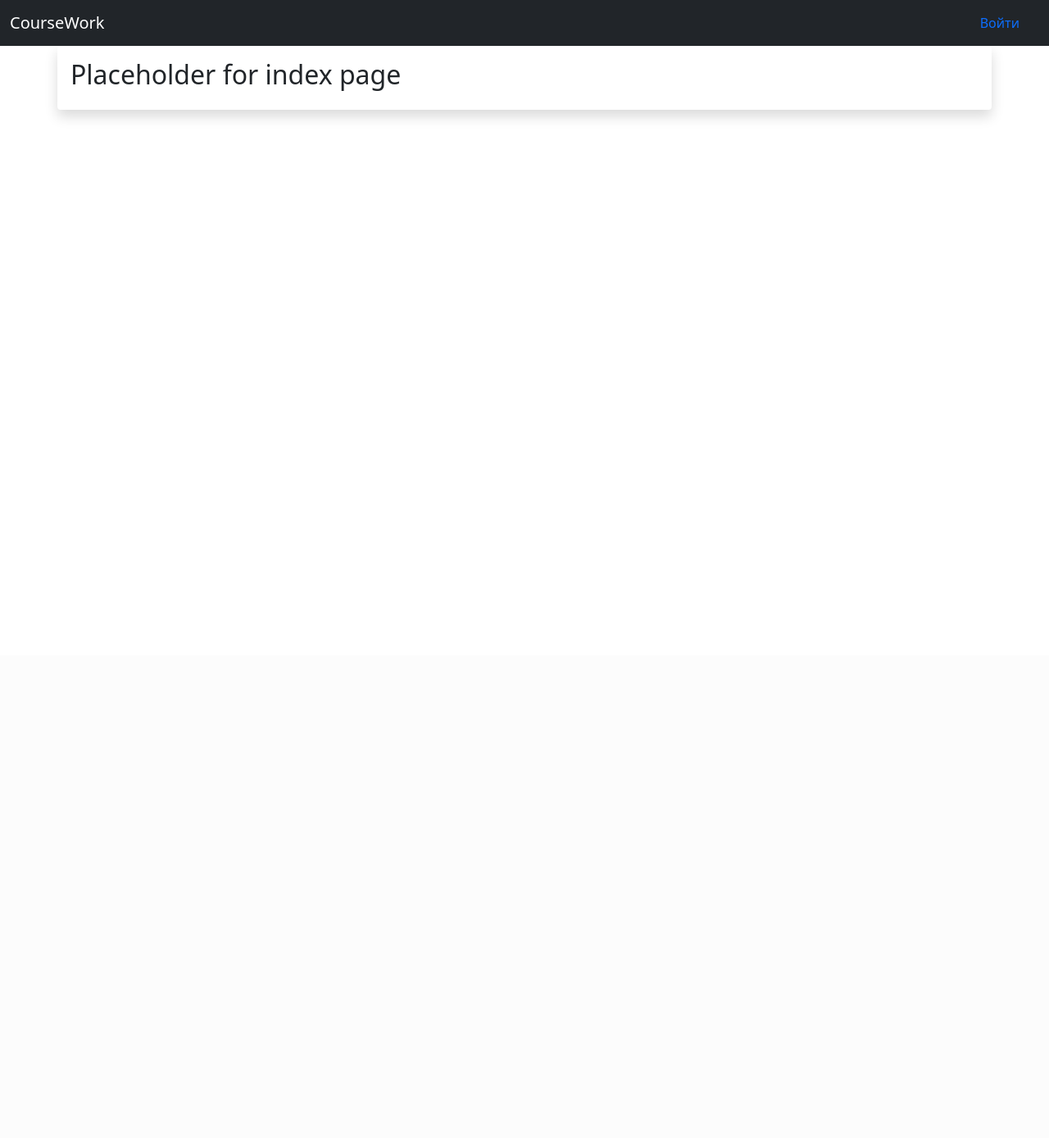
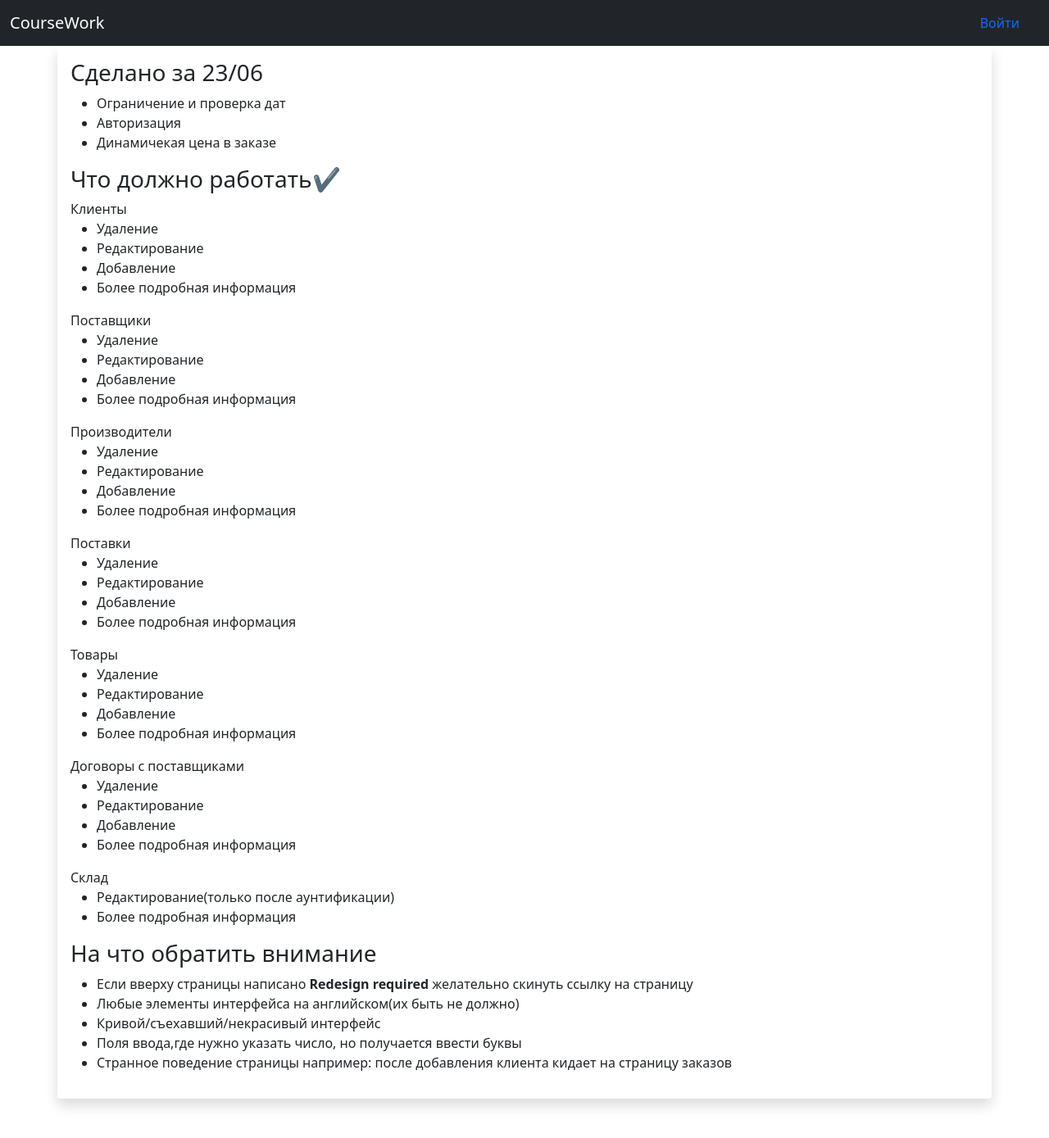
Before and after one commit to shubarinv/3Course_spring_coursework, a Django app: template vhCourseWork/templates/index.html in a window 1280 px wide. Shown: the whole page at 82% size. Before the commit the page ends 144 px from the top, so only its background shows below. Run offline with Django 3.2, Linux system fonts and the light colour scheme; the template is opened without the code that fills it, so the values that code supplies are empty.

Commit message:
updated index page

```diff
--- a/vhCourseWork/templates/index.html
+++ b/vhCourseWork/templates/index.html
@@ -1,7 +1,66 @@
 {% extends "base.html" %}
 
 {% block content %}
-
-    <h2>Placeholder for index page</h2>
-
+<h3>Сделано за 23/06</h3>
+<ul>
+    <li>Ограничение и проверка дат</li>
+    <li>Авторизация</li>
+    <li>Динамичекая цена в заказе</li>
+</ul>
+<h3>Что должно работать✔</h3>
+Клиенты
+<ul>
+    <li>Удаление</li>
+    <li>Редактирование</li>
+    <li>Добавление</li>
+    <li>Более подробная информация</li>
+</ul>
+Поставщики
+<ul>
+    <li>Удаление</li>
+    <li>Редактирование</li>
+    <li>Добавление</li>
+    <li>Более подробная информация</li>
+</ul>
+Производители
+<ul>
+    <li>Удаление</li>
+    <li>Редактирование</li>
+    <li>Добавление</li>
+    <li>Более подробная информация</li>
+</ul>
+Поставки
+<ul>
+    <li>Удаление</li>
+    <li>Редактирование</li>
+    <li>Добавление</li>
+    <li>Более подробная информация</li>
+</ul>
+Товары
+<ul>
+    <li>Удаление</li>
+    <li>Редактирование</li>
+    <li>Добавление</li>
+    <li>Более подробная информация</li>
+</ul>
+Договоры с поставщиками
+<ul>
+    <li>Удаление</li>
+    <li>Редактирование</li>
+    <li>Добавление</li>
+    <li>Более подробная информация</li>
+</ul>
+Склад
+<ul>
+    <li>Редактирование(только после аунтификации)</li>
+    <li>Более подробная информация</li>
+</ul>
+<h3>На что обратить внимание</h3>
+<ul>
+    <li>Если вверху страницы написано <b>Redesign required</b> желательно скинуть ссылку на страницу</li>
+    <li>Любые элементы интерфейса на английском(их быть не должно)</li>
+    <li>Кривой/съехавший/некрасивый интерфейс</li>
+    <li>Поля ввода,где нужно указать число, но получается ввести буквы</li>
+    <li>Странное поведение страницы например: после добавления клиента кидает на страницу заказов</li>
+</ul>
 {% endblock %}
```
